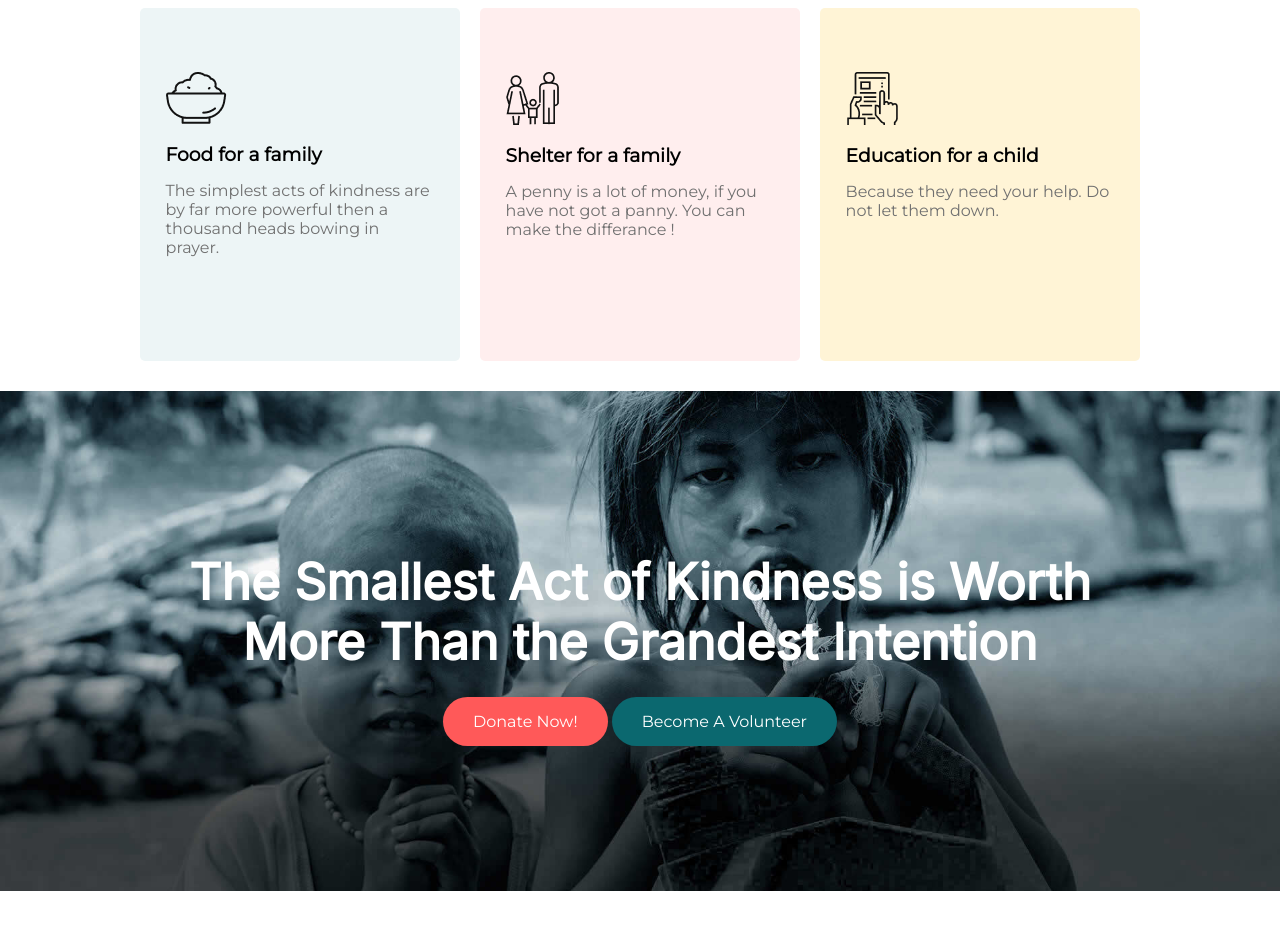
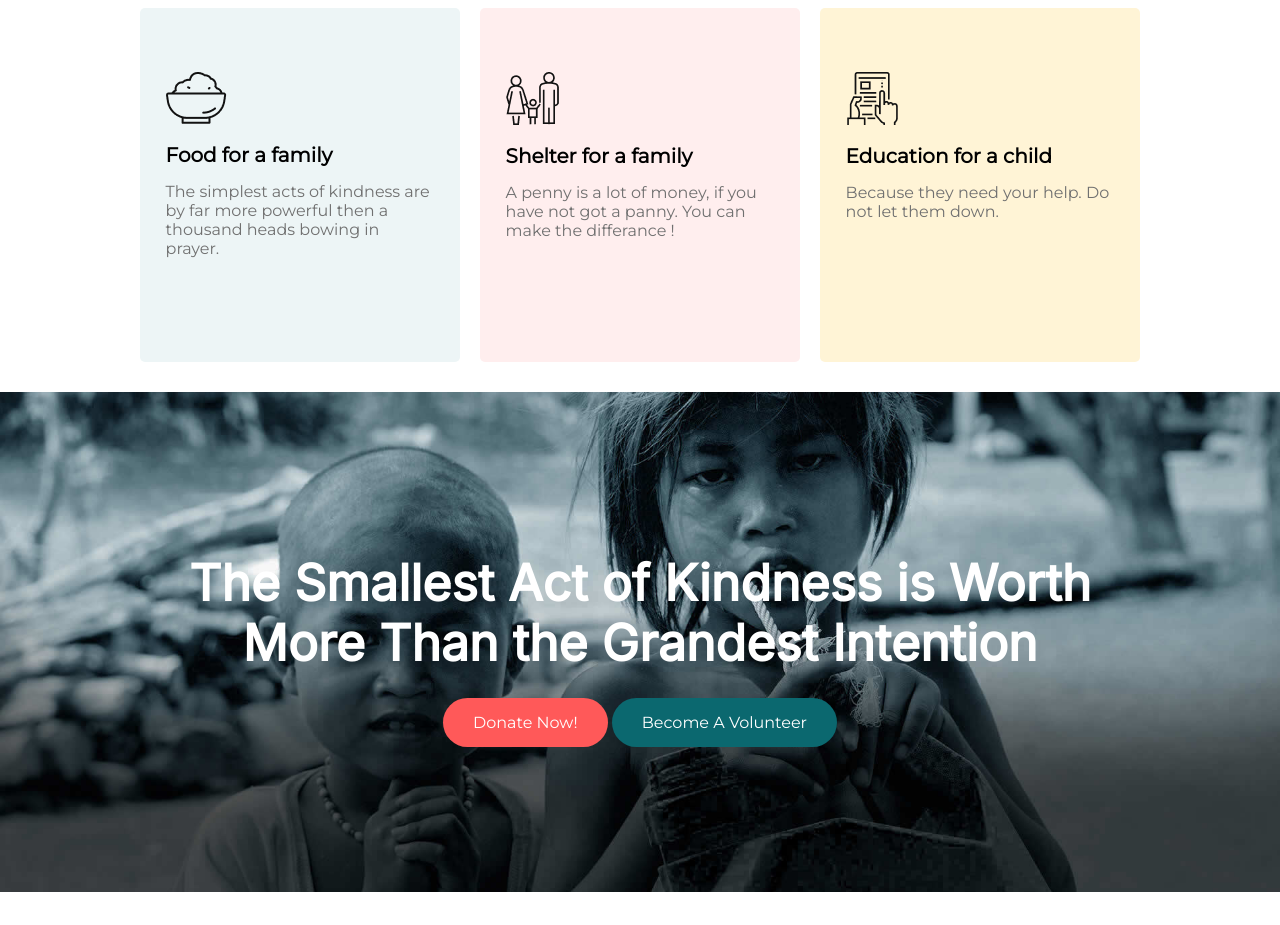
Before and after one commit to mahabubhossen/donate-today, a plain HTML site: page index.html in a window 1280 px wide. Shown: the part 1620-2545 px from the top of the page. Drawn offline with Linux system fonts and the light colour scheme.

Commit message:
Donate Plan Section Updated

```diff
--- a/style.css
+++ b/style.css
@@ -162,7 +162,9 @@ body{
     background-color: #FFF4D6;
 }
 .donate-card-title{
-    margin: 15px 0;
+    font-size: 20px;
+    font-weight: 900;
+    padding: 15px 0;
 }
 
 .donate-card-text{
```
